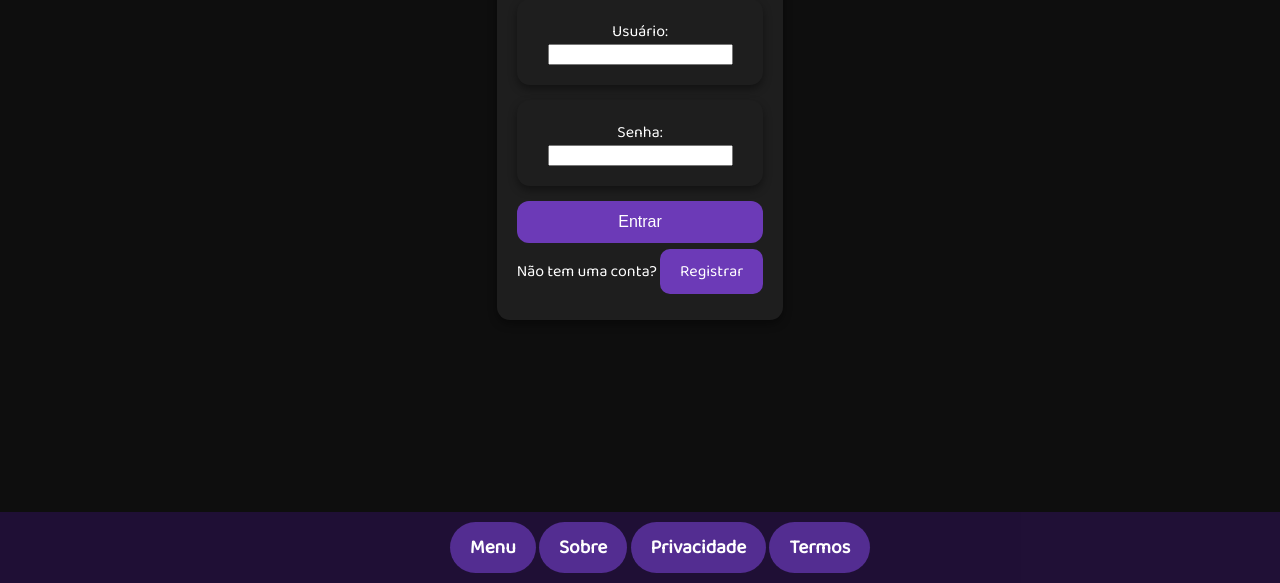
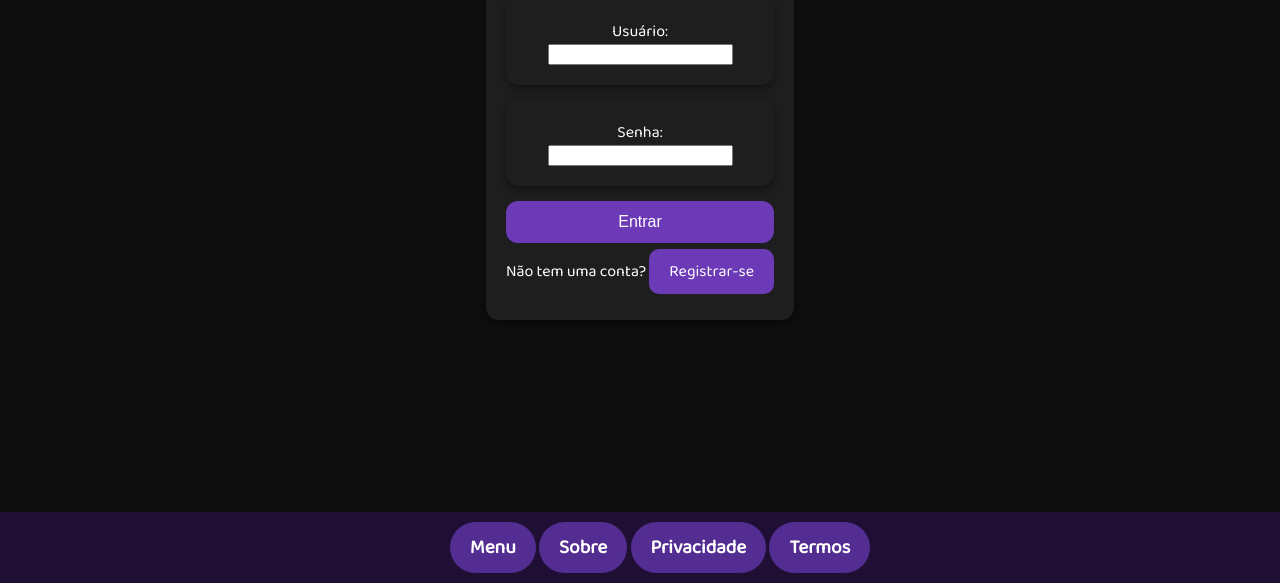
Before and after one commit to sansonpedro/EcoHub-Organico, a website: page Front/Login.html in a window 1280 px wide. Shown: the part 217-800 px from the top of the page. Drawn offline with Linux system fonts and the light colour scheme; files that its build step writes are made by us from their sources.

Commit message:
Update Login.html

```diff
--- a/Front/Login.html
+++ b/Front/Login.html
@@ -27,7 +27,7 @@
           </form>
           <p class="register-link">
             Não tem uma conta?
-            <a href="registrar.html" class="register-button">Registrar</a>
+            <a href="registrar.html" class="register-button">Registrar-se</a>
           </p>
         </div>
       </div>
```
